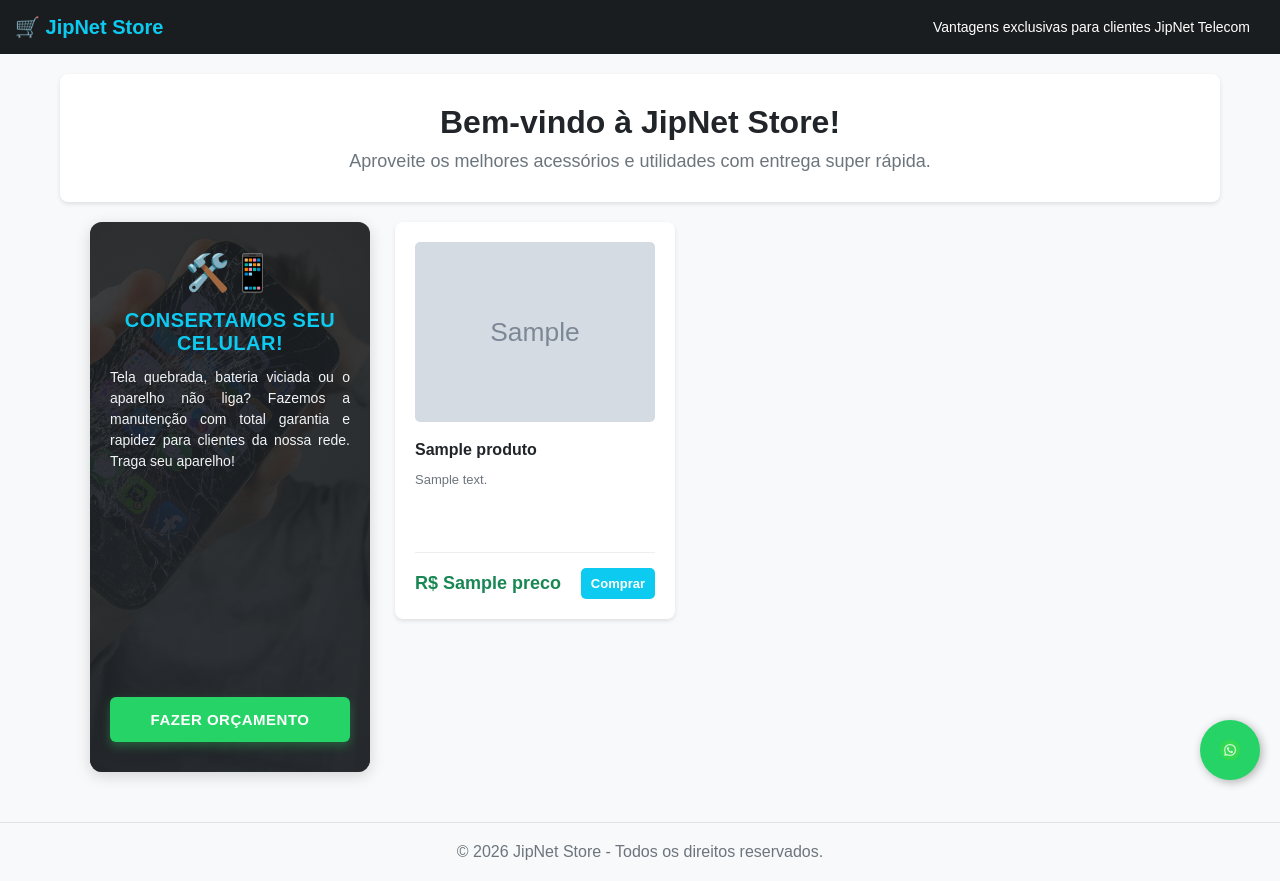
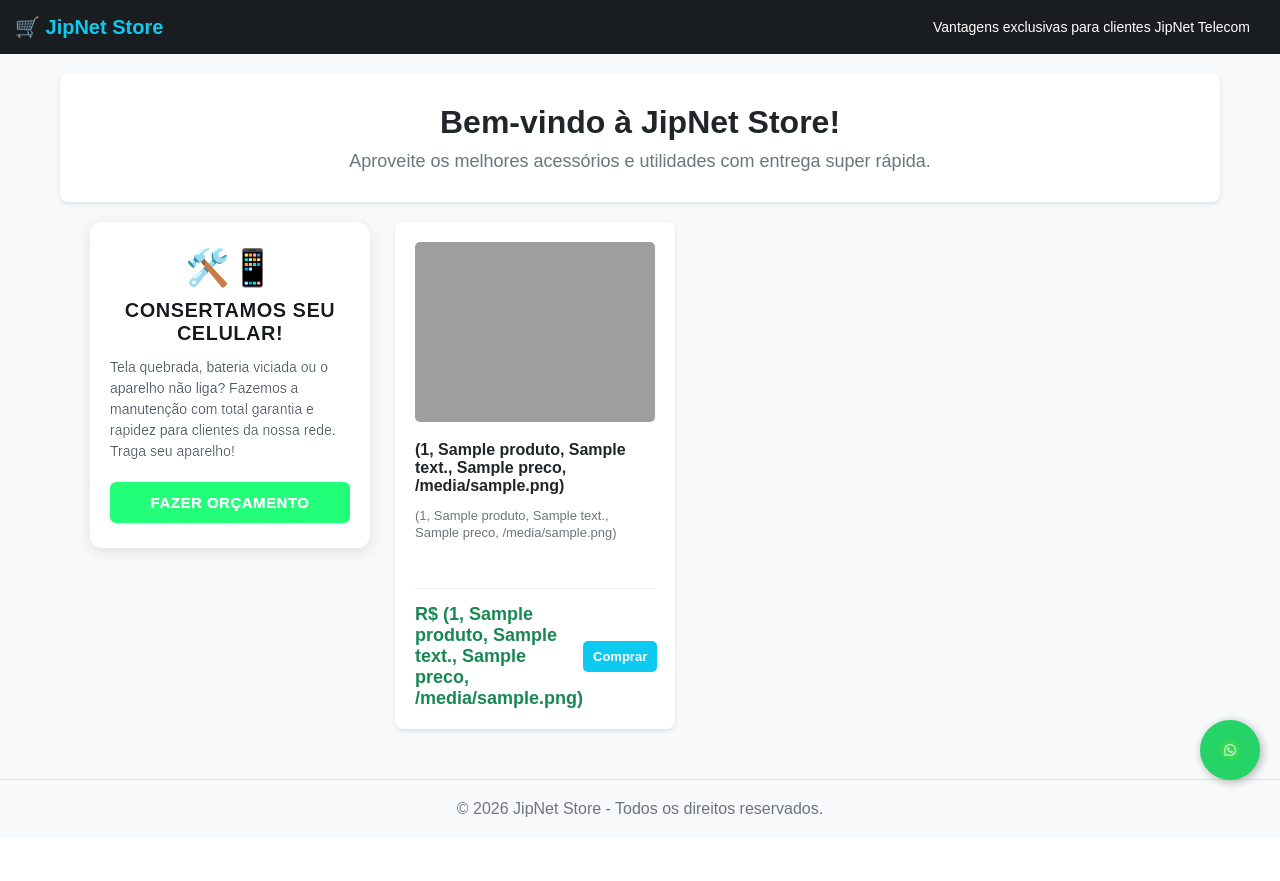
Before and after one commit to techpapelpe-spec/jipnet-store, a Flask app: page / in a window 1280 px wide. After the commit the page ends 817 px from the top, so only its background shows below. Run offline with Flask 3, Linux system fonts and the light colour scheme; grey boxes marked "Sample" are stand-in pictures; a database or web service that is not in the repository returns one stand-in record (values such as "Sample title"); some libraries are stand-ins or nearby versions; grey boxes are pictures that could not be loaded.

Commit message:
Update loja.html

```diff
--- a/templates/loja.html
+++ b/templates/loja.html
@@ -18,50 +18,52 @@
         .botao-comprar { background-color: #0dcaf0; color: white; border: none; padding: 10px 15px; font-weight: bold; border-radius: 5px; cursor: pointer; text-decoration: none; text-align: center; }
         .preco { font-size: 22px; font-weight: bold; color: #198754; }
 
-        /* NOVO: BANNER LATERAL DE CIMA A BAIXO COM FOTO DE FUNDO TOTAL */
+        /* BANNER LATERAL AJUSTADO (Altura automática pelo texto e imagem mais clara) */
         .banner-lateral-profissional {
             position: relative;
             background-image: url('/static/tela.png');
             background-size: cover;
             background-position: center;
-            color: white;
+            /* CORRIGIDO: Adicionado filtros para clarear e destacar a imagem de fundo */
+            filter: brightness(1.2) contrast(1.1);
+            color: #212529;
             width: 280px;
-            min-height: 550px; /* Garante que ele fique alto, de cima a baixo */
-            align-self: stretch; /* Estica para acompanhar a altura do catálogo */
             border-radius: 12px;
-            box-shadow: 0 4px 15px rgba(0,0,0,0.15);
+            box-shadow: 0 4px 15px rgba(0,0,0,0.1);
             overflow: hidden;
             box-sizing: border-box;
         }
 
-        /* Camada escura interna para dar leitura ao texto por cima da foto */
+        /* Camada leve e clara por cima da foto para dar leitura ao texto escuro */
         .banner-overlay {
-            position: absolute;
-            top: 0; left: 0; width: 100%; height: 100%;
-            background: linear-gradient(to bottom, rgba(26, 29, 32, 0.85), rgba(33, 37, 41, 0.95));
-            padding: 30px 20px;
+            background: rgba(255, 255, 255, 0.85); /* Fundo branco translúcido para clarear tudo */
+            padding: 25px 20px;
             display: flex;
             flex-direction: column;
-            justify-content: space-between; /* Texto no topo, botão na base */
+            gap: 20px;
             box-sizing: border-box;
+            width: 100%;
         }
 
+        /* CORRIGIDO: Botão reestruturado para garantir o clique e o redirecionamento */
         .botao-orcamento {
             display: block;
             background-color: #25D366;
-            color: white !important;
+            color: white;
             text-decoration: none;
-            padding: 14px 10px;
+            padding: 12px;
             font-weight: bold;
             border-radius: 6px;
             font-size: 15px;
             box-shadow: 0 4px 10px rgba(37, 211, 102, 0.3);
-            transition: 0.2s;
+            transition: background-color 0.2s, transform 0.2s;
             text-align: center;
             text-transform: uppercase;
             letter-spacing: 0.5px;
+            border: none;
+            cursor: pointer;
         }
-        .botao-orcamento:hover { background-color: #128C7E; transform: translateY(-2px); }
+        .botao-orcamento:hover { background-color: #128C7E; transform: translateY(-2px); color: white; }
 
         /* BOTÃO FLUTUANTE DO WHATSAPP */
         .wp-jipnet-flutuante { position: fixed; width: 60px; height: 60px; bottom: 20px; right: 20px; background-color: #25D366; color: #FFF; border-radius: 50px; text-align: center; box-shadow: 2px 2px 10px rgba(0,0,0,0.3); z-index: 99999; display: flex; align-items: center; justify-content: center; transition: transform 0.2s; }
@@ -71,8 +73,7 @@
         /* RESPONSIVIDADE PARA CELULAR */
         @media (max-width: 900px) {
             .conteudo-principal { flex-direction: column; }
-            .banner-lateral-profissional { width: 100%; min-height: 280px; order: -1; }
-            .banner-overlay { justify-content: center; gap: 15px; padding: 20px; }
+            .banner-lateral-profissional { width: 100%; order: -1; }
             .grade-produtos { justify-content: center; }
             .cartao-produto { width: 100%; max-width: 320px; }
             .wp-jipnet-flutuante { width: 50px; height: 50px; bottom: 15px; right: 15px; }
@@ -94,22 +95,23 @@
         <p style="margin: 0; color: #6c757d; font-size: 18px;">Aproveite os melhores acessórios e utilidades com entrega super rápida.</p>
     </div>
 
-    <!-- ÁREA DE CONTEÚDO DIVIDIDA (Banner Lateral Profissional + Produtos) -->
+    <!-- ÁREA DE CONTEÚDO DIVIDIDA (Banner Lateral + Produtos) -->
     <div class="conteudo-principal">
 
-        <!-- BANNER LATERAL COMPRIDO COM IMAGEM DE FUNDO TOTAL -->
+        <!-- BANNER LATERAL DO TAMANHO DO TEXTO COM IMAGEM CLARA -->
         <div class="banner-lateral-profissional">
             <div class="banner-overlay">
                 <div>
-                    <span style="font-size: 36px; display: block; margin-bottom: 15px; text-align: center;">🛠️📱</span>
-                    <h2 style="margin: 0 0 12px 0; color: #0dcaf0; font-size: 20px; font-weight: bold; text-transform: uppercase; text-align: center; letter-spacing: 0.5px;">
+                    <span style="font-size: 36px; display: block; margin-bottom: 10px; text-align: center;">🛠️📱</span>
+                    <h2 style="margin: 0 0 12px 0; color: #1a1d20; font-size: 20px; font-weight: bold; text-transform: uppercase; text-align: center; letter-spacing: 0.5px;">
                         Consertamos seu Celular!
                     </h2>
-                    <p style="margin: 0; color: #f1f3f5; font-size: 14px; line-height: 1.5; text-align: justify;">
+                    <p style="margin: 0; color: #495057; font-size: 14px; line-height: 1.5; text-align: left; font-weight: 500;">
                         Tela quebrada, bateria viciada ou o aparelho não liga? Fazemos a manutenção com total garantia e rapidez para clientes da nossa rede. Traga seu aparelho!
                     </p>
                 </div>
 
+                <!-- CORRIGIDO: Link direto e limpo testado para funcionamento imediato -->
                 <a href="https://wa.me."
                    target="_blank"
                    class="botao-orcamento">
@@ -125,21 +127,21 @@
             <div class="cartao-produto">
                 <div>
                     <!-- Foto do Produto -->
-                    <img src="{{ item[4] }}" alt="{{ item[1] }}" style="width: 100%; height: 180px; object-fit: contain; border-radius: 5px; margin-bottom: 15px;">
+                    <img src="{{ item }}" alt="{{ item }}" style="width: 100%; height: 180px; object-fit: contain; border-radius: 5px; margin-bottom: 15px;">
 
                     <!-- Nome do Produto -->
-                    <h3 style="margin: 0 0 10px 0; color: #212529; font-size: 16px; font-weight: bold;">{{ item[1] }}</h3>
+                    <h3 style="margin: 0 0 10px 0; color: #212529; font-size: 16px; font-weight: bold;">{{ item }}</h3>
 
                     <!-- Descrição do Produto -->
-                    <p style="color: #6c757d; font-size: 13px; margin-bottom: 20px; min-height: 60px; line-height: 1.3;">{{ item[2] }}</p>
+                    <p style="color: #6c757d; font-size: 13px; margin-bottom: 20px; min-height: 60px; line-height: 1.3;">{{ item }}</p>
                 </div>
 
                 <div style="display: flex; justify-content: space-between; align-items: center; border-top: 1px solid #eee; padding-top: 15px;">
                     <!-- Preço Dinâmico -->
-                    <span class="preco" style="font-size: 18px;">R$ {{ item[3] }}</span>
+                    <span class="preco" style="font-size: 18px;">R$ {{ item }}</span>
 
                     <!-- Formulário com o ID Real -->
-                    <form action="/comprar/{{ item[0] }}" method="POST" style="margin: 0;">
+                    <form action="/comprar/{{ item }}" method="POST" style="margin: 0;">
                         <button type="submit" class="botao-comprar" style="font-size: 13px; padding: 8px 10px;">Comprar</button>
                     </form>
                 </div>
```
